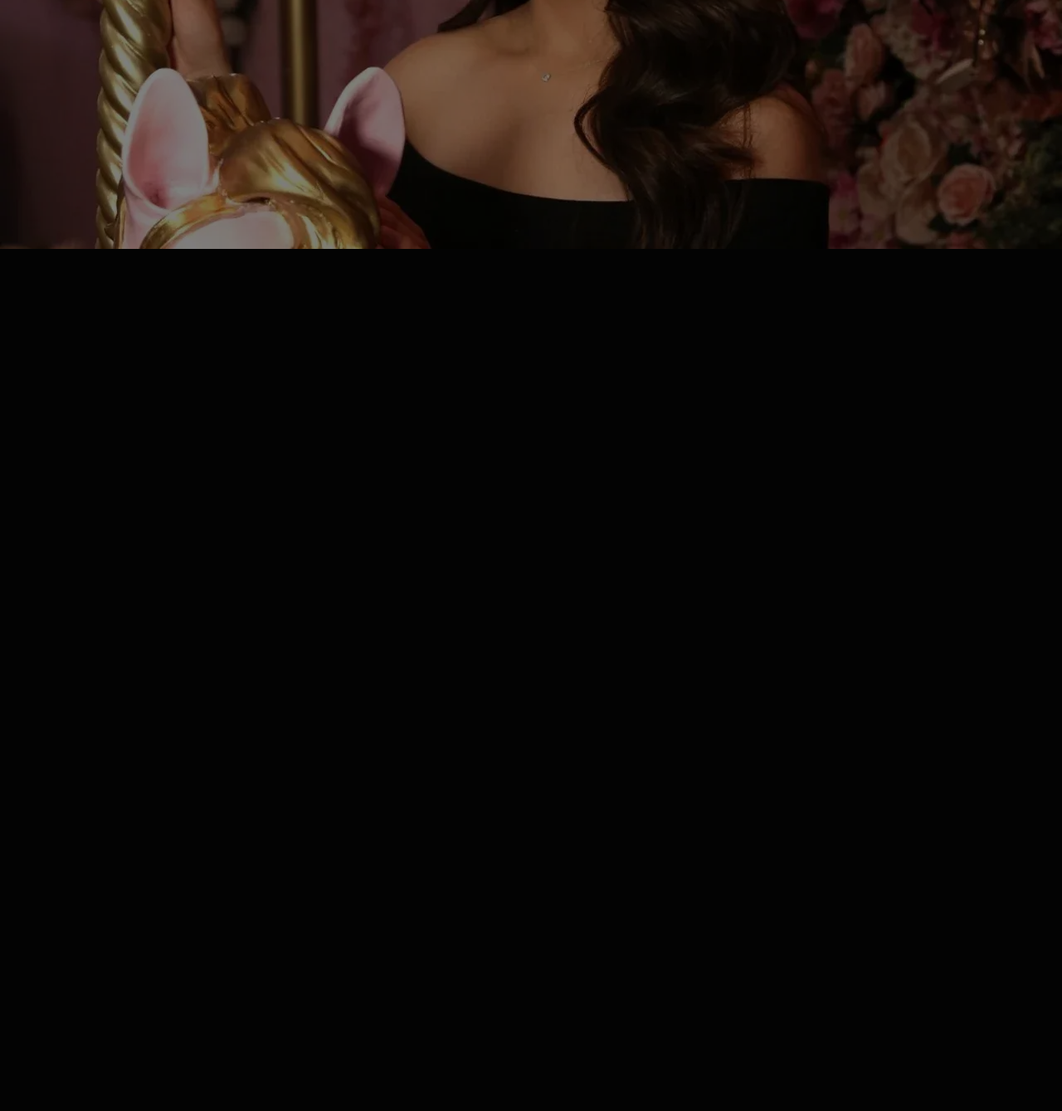
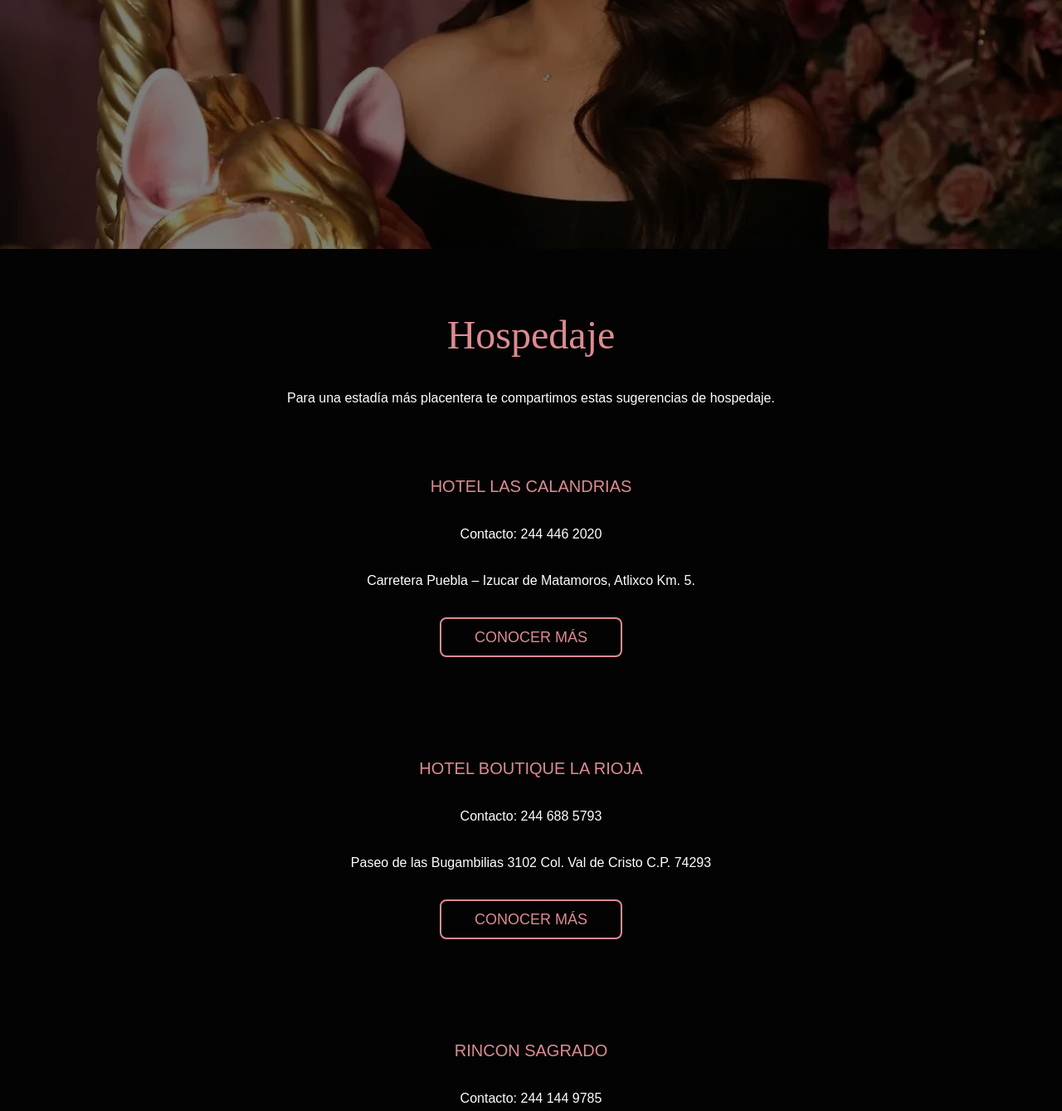
Before and after one commit to omaaraguirre/fernandaxv, an Astro site: page / in a window 1280 px wide. Shown: the part 7643-8982 px from the top of the page at 83% size. Before the commit the page ends 7943 px from the top, so only its background shows below. Built offline with nearby package versions, Linux system fonts and the light colour scheme; Astro itself is replaced by a stand-in of ours.

Commit message:
feat: ✨ add hotels section

```diff
--- /dev/null
+++ b/src/components/Hotels.astro
@@ -0,0 +1,23 @@
+---
+import LinkButton from './LinkButton.astro'
+
+const { title, description, hotels } = Astro.props
+---
+
+<section class='w-full px-8 py-20 bg-background flex flex-col items-center justify-center gap-10 font-quicksand text-base text-center'>
+  <h2 class='font-dancing text-5xl text-accent'>{title}</h2>
+  <p>{description}</p>
+  {
+    hotels.map((hotel) => (
+      <div class='flex flex-col items-center gap-8 my-10'>
+        <h3 class="text-accent text-xl uppercase">{hotel.name}</h3>
+        <p>Contacto: {hotel.phone}</p>
+        <p>{hotel.address}</p>
+        <LinkButton
+          href={hotel.link}
+          text='Conocer más'
+        />
+      </div>
+    ))
+  }
+</section>
--- a/src/pages/index.astro
+++ b/src/pages/index.astro
@@ -2,6 +2,7 @@
 import Countdown from '@/components/Countdown.astro'
 import Gallery from '@/components/Gallery'
 import Hero from '@/components/Hero.astro'
+import Hotels from '@/components/Hotels.astro'
 import Invitation from '@/components/Invitation.astro'
 import ParallaxImage from '@/components/ParallaxImage.astro'
 import Regalos from '@/components/Regalos.astro'
@@ -96,4 +97,29 @@ import Layout from '@/layouts/Layout.astro'
   <Countdown
     image={`${prefix}/img/photo-3.webp`}
   />
+
+  <Hotels
+    title='Hospedaje'
+    description='Para una estadía más placentera te compartimos estas sugerencias de hospedaje.'
+    hotels={[
+      {
+        name: 'Hotel Las Calandrias',
+        phone: '244 446 2020',
+        address: 'Carretera Puebla – Izucar de Matamoros, Atlixco Km. 5.',
+        link: 'https://www.lascalandrias.com.mx/',
+      },
+      {
+        name: 'Hotel Boutique la Rioja',
+        phone: '244 688 5793',
+        address: 'Paseo de las Bugambilias 3102 Col. Val de Cristo C.P. 74293',
+        link: 'https://www.lariojahb.com.mx/',
+      },
+      {
+        name: 'Rincon Sagrado',
+        phone: '244 144 9785',
+        address: 'Calle Tepexco no. 503 Col. Lomas de Temaxcalapa Atlixco, Pue. C.P. 74210',
+        link: 'https://www.rinconsagrado.com/',
+      }
+    ]}
+  />
 </Layout>
```
